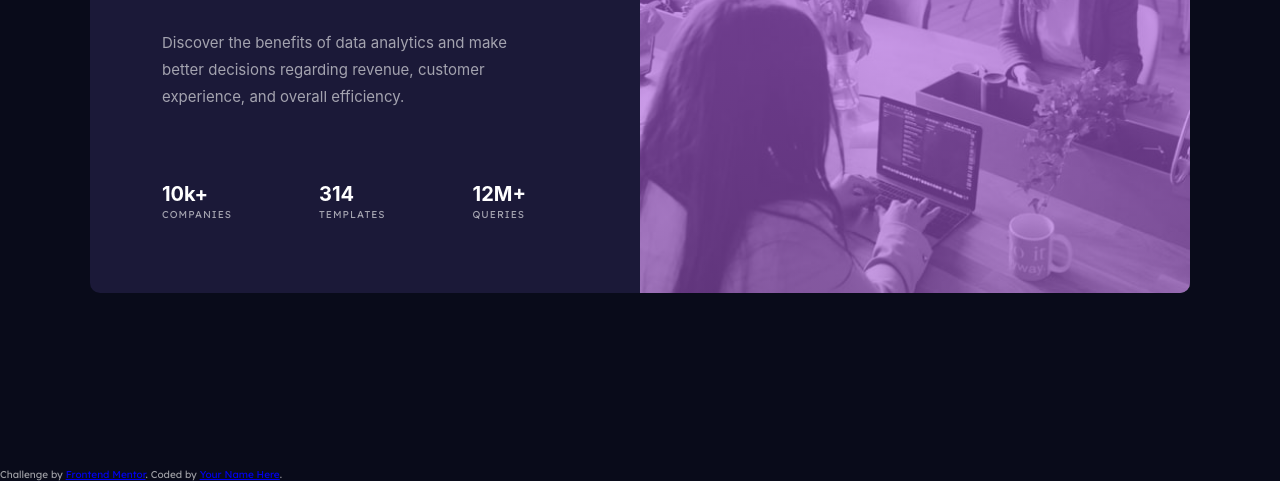
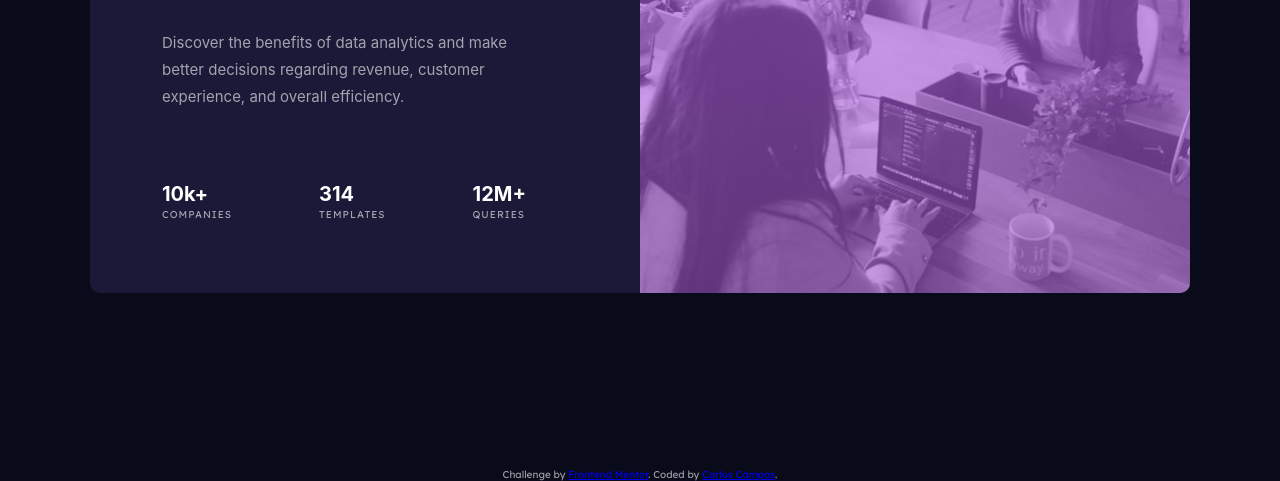
Before and after one commit to ccamposj/stats-preview-card-component-main, a plain HTML site: page index.html in a window 1280 px wide. Shown: the part 332-813 px from the top of the page. Drawn offline with Linux system fonts and the light colour scheme; a web font is replaced by a local one.

Commit message:
footer decoration

```diff
--- a/index.html
+++ b/index.html
@@ -48,11 +48,11 @@
       </section>
     </main>
 
-    <div class="attribution">
+    <footer class="attribution">
       Challenge by
       <a href="https://www.frontendmentor.io?ref=challenge" target="_blank"
         >Frontend Mentor</a
-      >. Coded by <a href="#">Your Name Here</a>.
-    </div>
+      >. Coded by <a href="#">Carlos Campos</a>.
+    </footer>
   </body>
 </html>
--- a/style.css
+++ b/style.css
@@ -109,6 +109,10 @@ body {
   margin-bottom: 2rem;
 }
 
+.attribution {
+  text-align: center;
+}
+
 @media (min-width: 64em) {
   .stats-card {
     max-width: 110rem;
```
